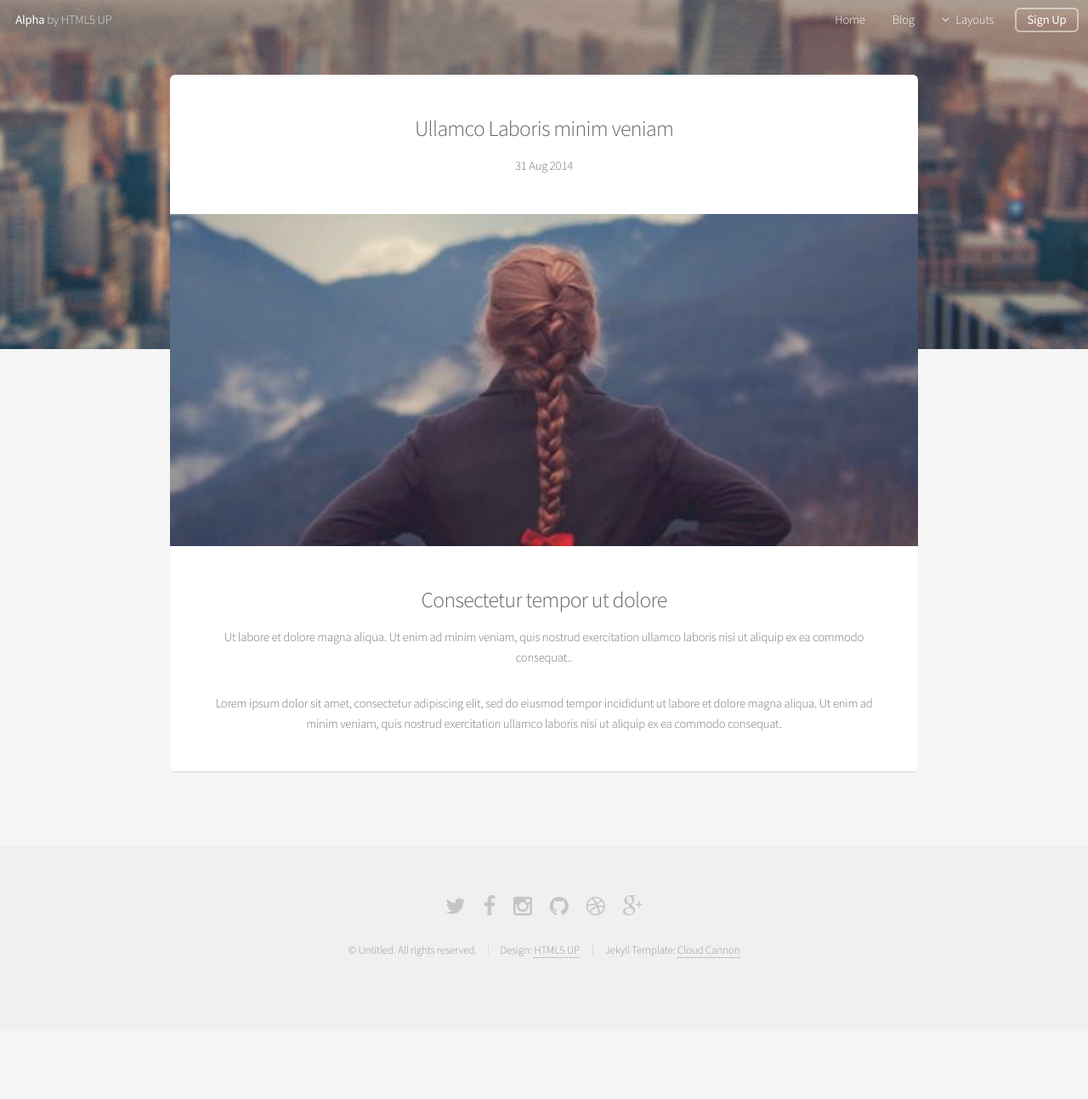
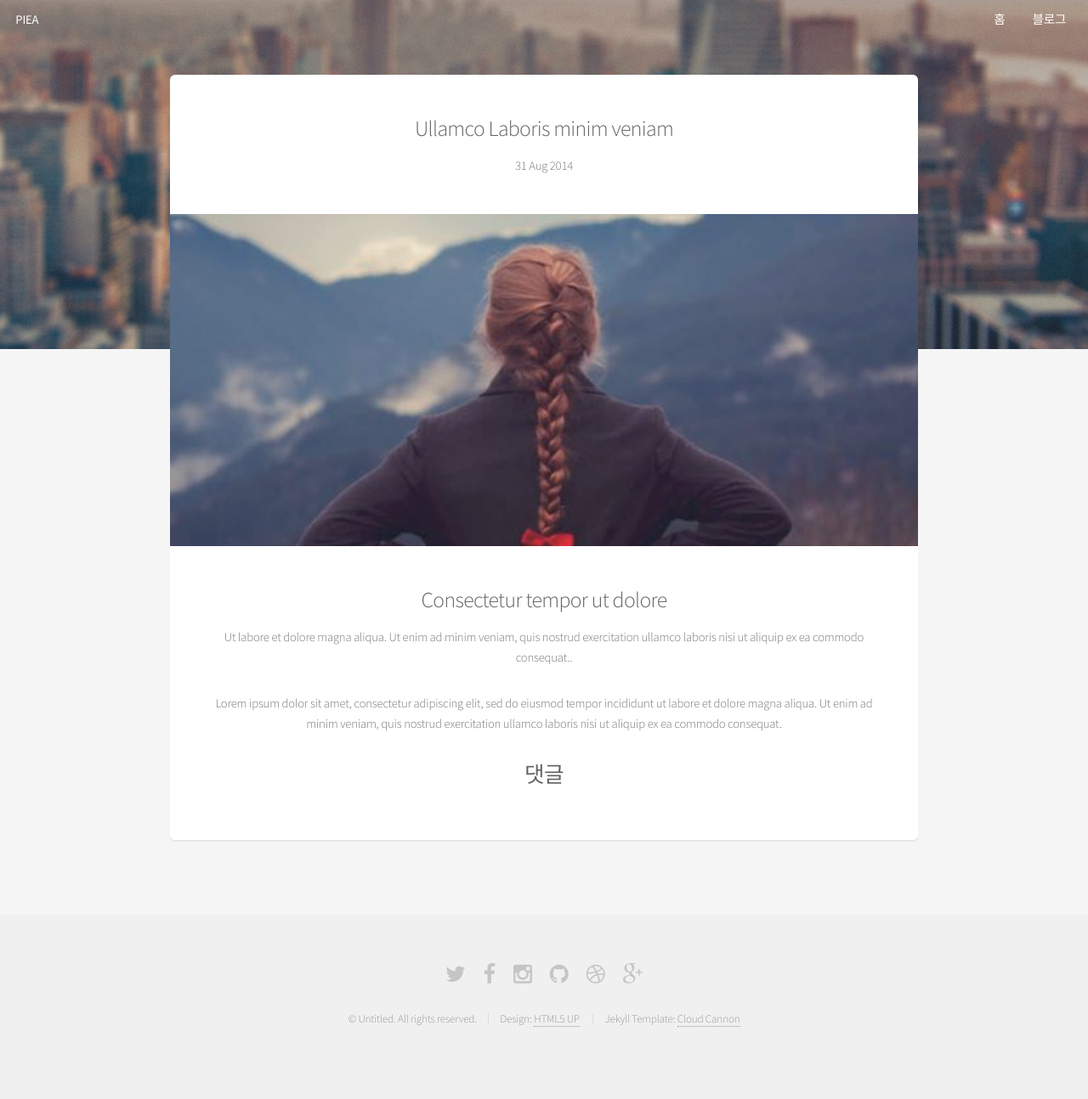
Before and after one commit to pid011/piea.github.io, a Jekyll site: the page built from _posts/2014-08-31-hello-word.md, in a window 1280 px wide. Shown: the whole page at 85% size. Built offline with Jekyll 4.4.1, drawn with Linux system fonts in a browser that asks for light colours; comment, search, counter and statistics services are not loaded; before the commit the page ends 1213 px from its top, so only the background shows below that.

Commit message:
Add disqus comment

```diff
--- a/_config.yml
+++ b/_config.yml
@@ -1,6 +1,9 @@
 name: PIEA
 description: The MiNET plugins development organization.
 baseurl: ''
+
+disqus_shortname: "PIEA"
+disqus_site_shortname: "piea"
 
 url: "https://piea.github.io/"
 
--- a/_includes/nav.html
+++ b/_includes/nav.html
@@ -1,11 +1,11 @@
 <!-- Header -->
 	<header id="header" class="alt">
-		<h1><a href="{{ site.baseurl }}/index.html">Alpha</a> by HTML5 UP</h1>
+		<h1><a href="{{ site.baseurl }}/index">PIEA</a></h1>
 		<nav id="nav">
 			<ul>
-				<li><a href="{{ site.baseurl }}/index.html">Home</a></li>
-				<li><a href="{{ site.baseurl }}/blog">Blog</a></li>
-				<li>
+				<li><a href="{{ site.baseurl }}/">홈</a></li>
+				<li><a href="{{ site.baseurl }}/blog">블로그</a></li>
+				<!-- <li>
 					<a href="" class="icon fa-angle-down">Layouts</a>
 					<ul>
 						<li><a href="#">Generic</a></li>
@@ -22,7 +22,7 @@
 						</li>
 					</ul>
 				</li>
-				<li><a href="#" class="button">Sign Up</a></li>
+				<li><a href="#" class="button">Sign Up</a></li> -->
 			</ul>
 		</nav>
 	</header>
--- a/_layouts/post.html
+++ b/_layouts/post.html
@@ -1,7 +1,26 @@
 {% include header.html %}
-	<section class="box special">
-		<h3>{{ page.title }}</h3>
-		<span class="date">{{ page.date | date_to_string }}</span>
-		{{ page.content }}
-	</section>
+<section class="box special">
+	<h3>{{ page.title }}</h3>
+	<span class="date">{{ page.date | date_to_string }}</span> {{ page.content }}
+	<h3><i class="icon icon-comments-o"></i> 댓글</h3>
+	<div id="disqus_thread"></div>
+	<script>
+		/**
+		*  RECOMMENDED CONFIGURATION VARIABLES: EDIT AND UNCOMMENT THE SECTION BELOW TO INSERT DYNAMIC VALUES FROM YOUR PLATFORM OR CMS.
+		*  LEARN WHY DEFINING THESE VARIABLES IS IMPORTANT: https://disqus.com/admin/universalcode/#configuration-variables
+		*/
+		var disqus_config = function () {
+			this.page.url = '{{ site.url }}{{ post.url }}';
+			this.page.identifier = '{{ page.id }}';
+		};
+		(function () { // DON'T EDIT BELOW THIS LINE
+			var d = document, s = d.createElement('script');
+			s.src = '//piea.disqus.com/embed.js';
+			s.setAttribute('data-timestamp', +new Date());
+			(d.head || d.body).appendChild(s);
+		})();
+	</script>
+	<noscript>Please enable JavaScript to view the <a href="https://disqus.com/?ref_noscript">comments powered by Disqus.</a></noscript>
+	</div>
+</section>
 {% include footer.html %}
```
Also changed, not shown: _posts/2014-08-31-hello-word.md (+1 -0 lines).
